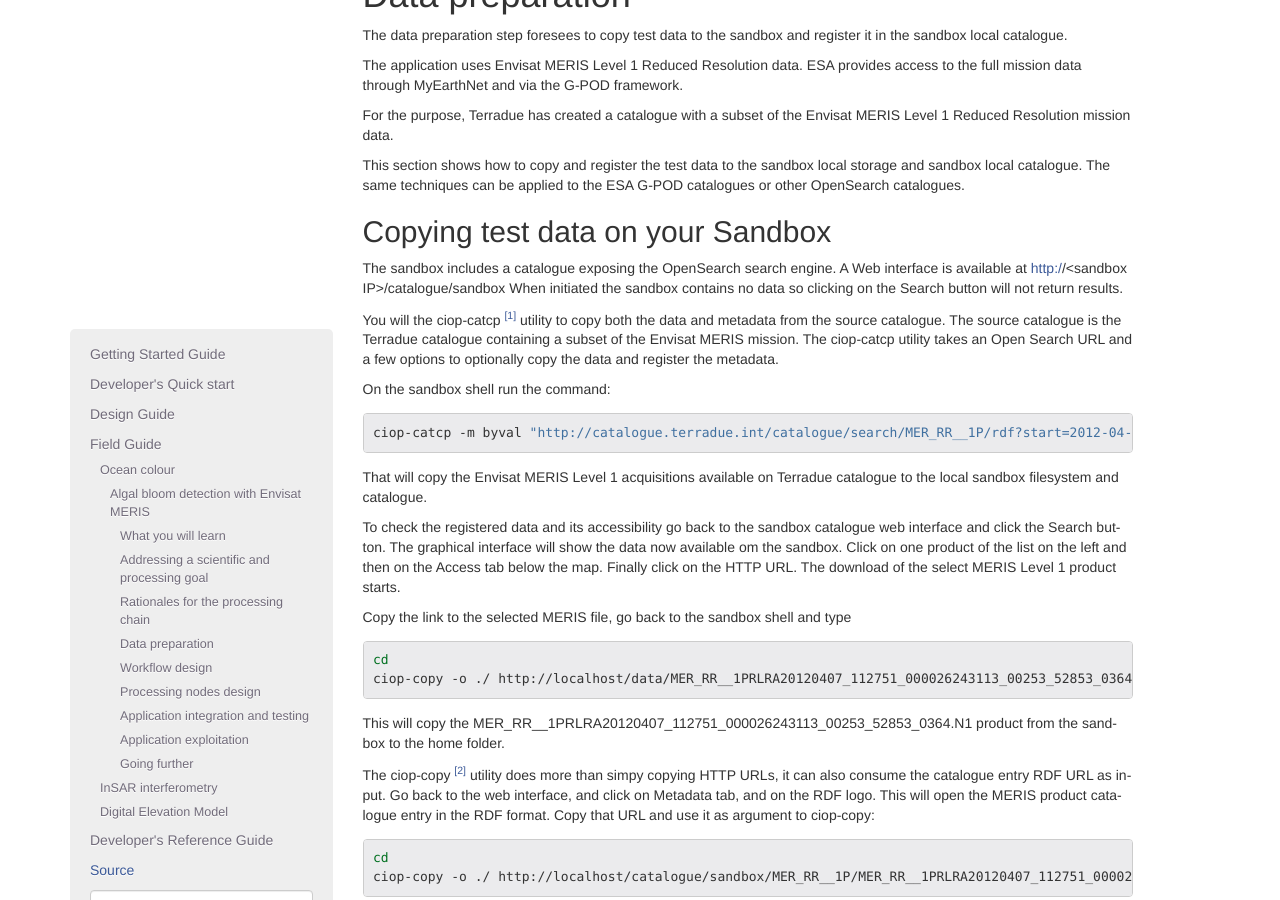
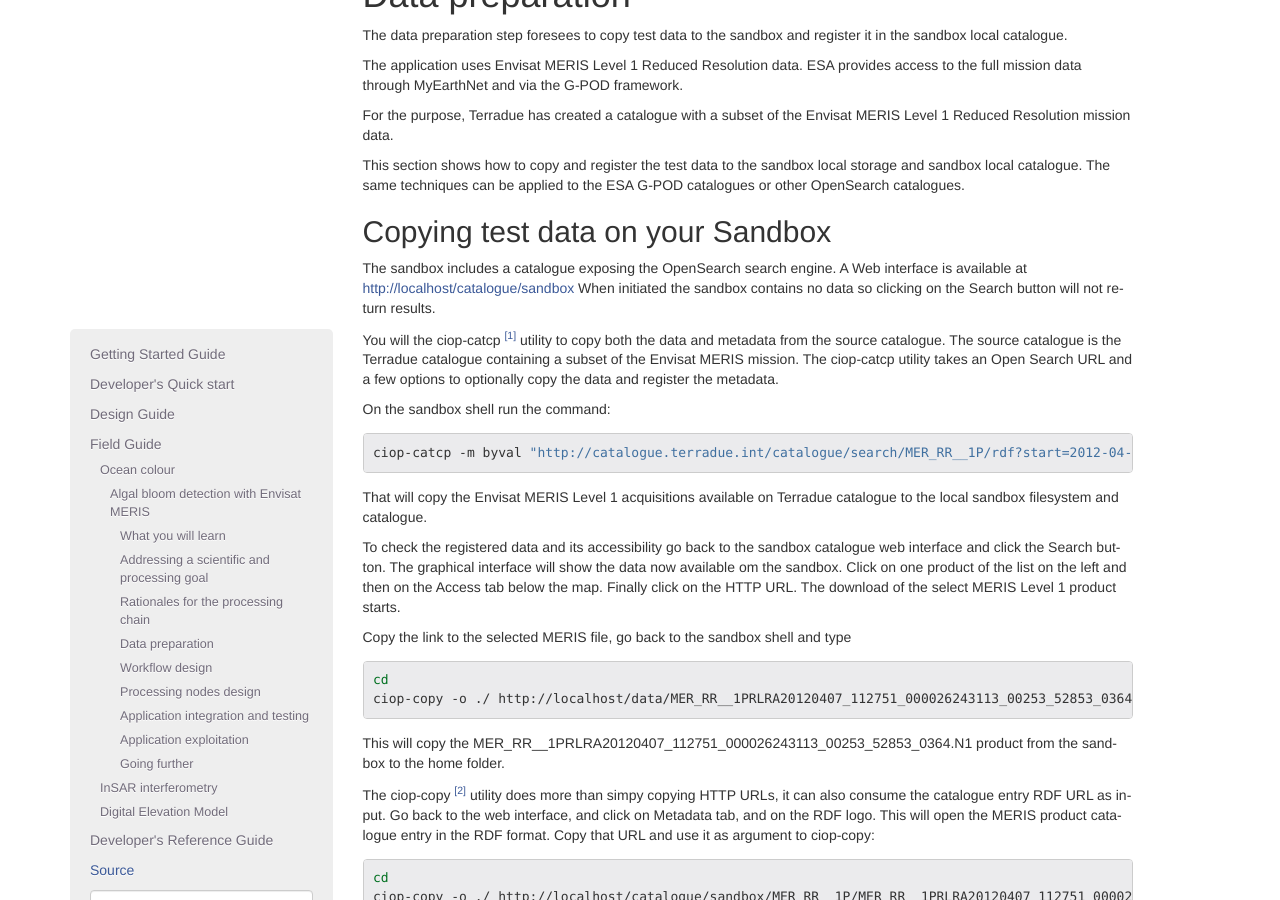
Before and after one commit to Terradue/doc-developer-sandbox, a Sphinx documentation site: the page built from source/field/ocean_color/lib_beam/data.rst, in a window 1280 px wide and 900 px high, scrolled down 344 px. Built offline with Sphinx 7.4.7, drawn with Linux system fonts in a browser that asks for light colours; pages that are not in the unit, such as notebooks, are missing from menus.

Commit message:
Update data.rst

```diff
--- a/source/field/ocean_color/lib_beam/data.rst
+++ b/source/field/ocean_color/lib_beam/data.rst
@@ -14,7 +14,7 @@ Copying test data on your Sandbox
 *********************************
 
 The sandbox includes a catalogue exposing the OpenSearch search engine.
-A Web interface is available at http://<sandbox IP>/catalogue/sandbox
+A Web interface is available at http://localhost/catalogue/sandbox
 When initiated the sandbox contains no data so clicking on the Search button will not return results.
 
 You will the ciop-catcp [#f1]_ utility to copy both the data and metadata from the source catalogue. The source catalogue is the Terradue catalogue containing a subset of the Envisat MERIS mission.
```
